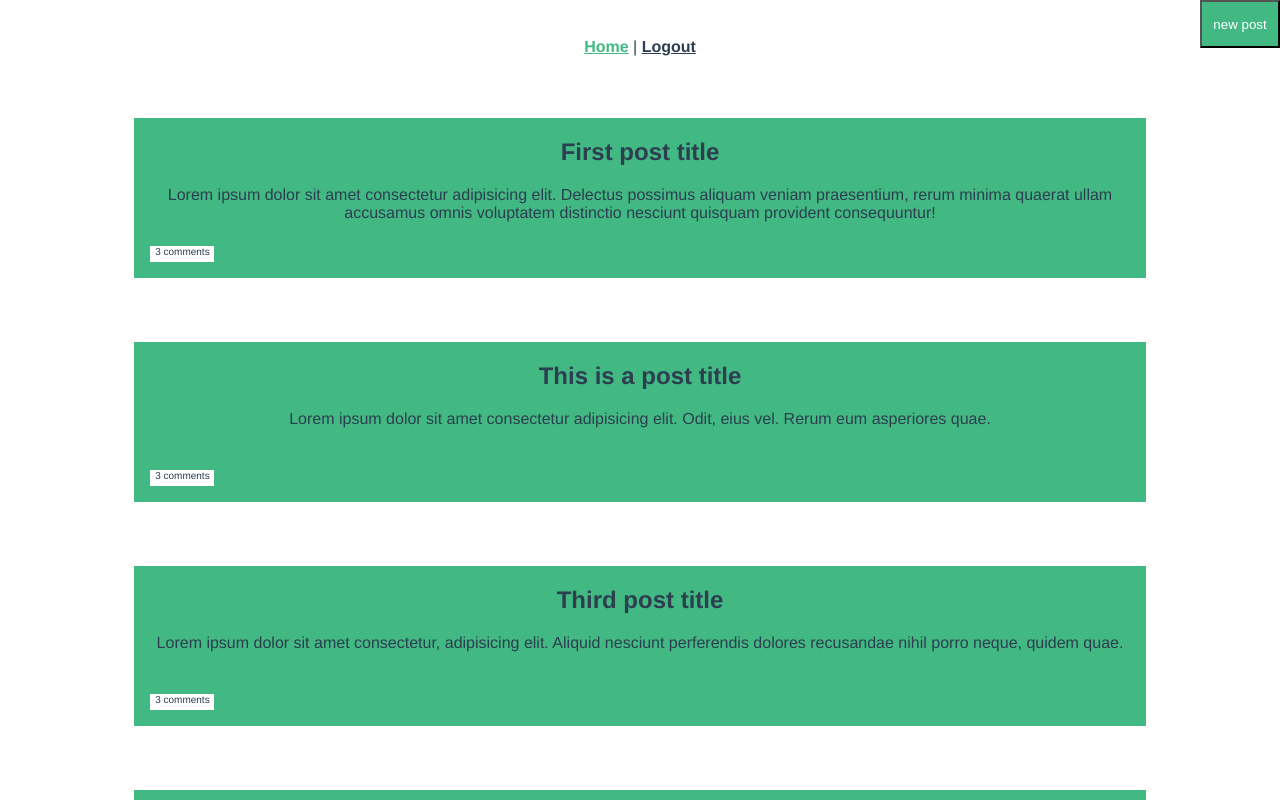
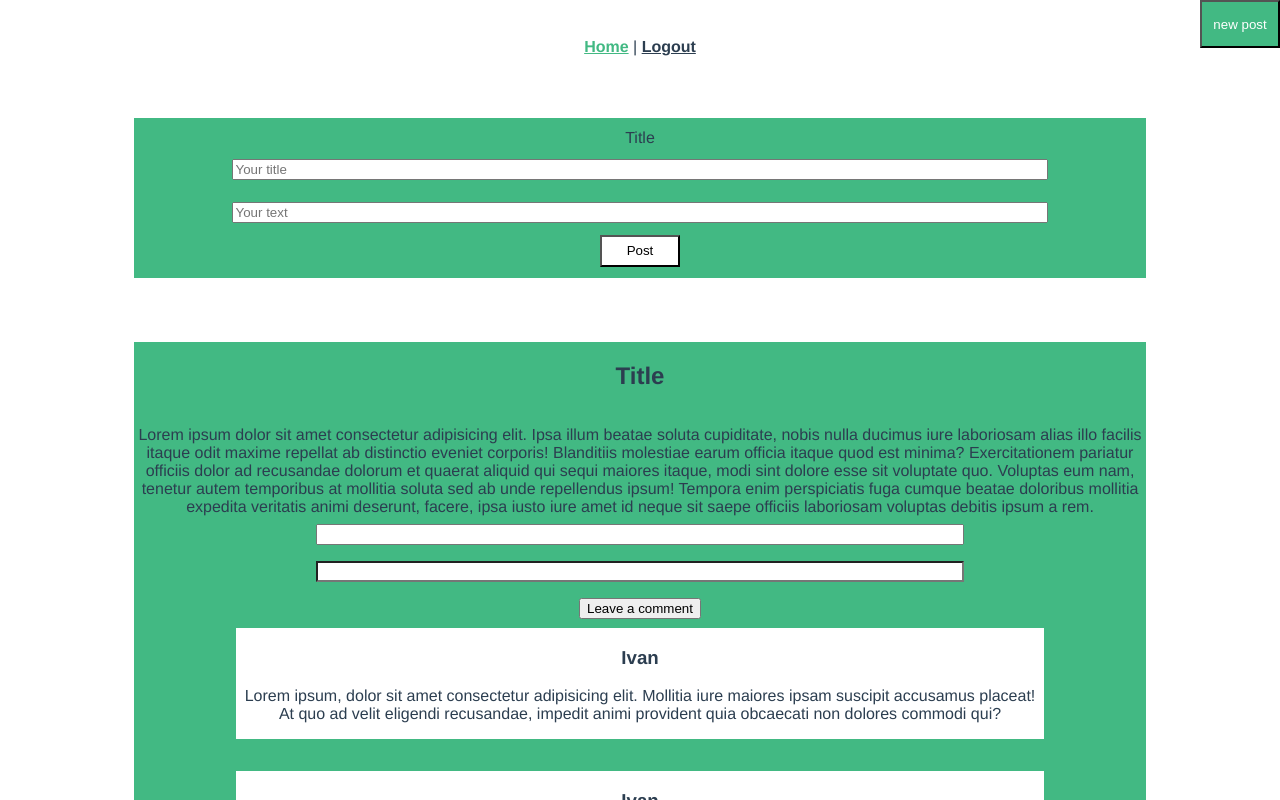
Before and after one commit to bas132828/local_blog, a Vue app: page / in a window 1280 px wide. Both pictures are taken after a click on the button "new post". Shown: the top 800 px of the page. Built offline with nearby package versions, Linux system fonts and the light colour scheme.

Commit message:
components decomposition along with props and event added

```diff
--- a/src/components/Card.vue
+++ b/src/components/Card.vue
@@ -1,30 +1,27 @@
 <template>
-  <div class="card"></div>
+  <div>
+    <div v-for="post in posts" :key="post.id" class="card">
+      <h1>{{ post.title }}</h1>
+      <p>
+        {{ post.message }}
+      </p>
+      <div class="comments-counter">3 comments</div>
+    </div>
+  </div>
 </template>
 
 <script>
 export default {
-  name: "card",
-  // props: {
-  //   msg: String
-  // }
+  props: {
+    posts: {
+      type: Array,
+      required: true,
+    },
+  },
+  // data() {
+  //   return;
+  // },
 };
 </script>
 
-<!-- Add "scoped" attribute to limit CSS to this component only -->
-<style scoped lang="scss">
-h3 {
-  margin: 40px 0 0;
-}
-ul {
-  list-style-type: none;
-  padding: 0;
-}
-li {
-  display: inline-block;
-  margin: 0 10px;
-}
-a {
-  color: #42b983;
-}
-</style>
+<style></style>
--- /dev/null
+++ b/src/components/InputForm.vue
@@ -0,0 +1,71 @@
+<template>
+  <form v-if="show" class="post-form" v-on:submit.prevent="onSubmit">
+    <label for="#text">Title</label>
+    <input
+      type="text"
+      id="title"
+      class="title"
+      placeholder="Your title"
+      v-model="titleMessage"
+      required
+    />
+    <label for="#message"></label>
+    <input
+      type="text"
+      id="message"
+      class="message"
+      placeholder="Your text"
+      required
+      v-model="textMessage"
+    />
+    <button type="submit">Post</button>
+  </form>
+</template>
+
+<script>
+export default {
+  props: {
+    show: Boolean,
+  },
+
+  data() {
+    return {
+      //   show: false, titleMessage: "",
+      textMessage: "",
+      idForPost: 3,
+      posts: [
+        {
+          id: 1,
+          title: "Test title",
+          message:
+            "Lorem ipsum dolor sit amet consectetur adipisicing elit. Delectus possimus aliquam veniam praesentium, rerum minima quaerat ullam!",
+        },
+        {
+          id: 2,
+          title: "Test2 title2",
+          message:
+            "Lorem ipsum dolor elit. Delectus possimus aliquam veniam praesentium, rerum minima quaerat ullam!",
+        },
+      ],
+    };
+  },
+  methods: {
+    addNewPost() {
+      this.posts.push({
+        id: this.idForPost,
+        title: this.titleMessage,
+        message: this.textMessage,
+      });
+      localStorage.setItem("posts", JSON.stringify(this.posts));
+    },
+    onSubmit() {
+      this.addNewPost();
+      this.idForPost++;
+      this.$emit("passPosts", this.posts);
+      // this.show = false;
+    },
+  },
+};
+</script>
+
+<style></style>
--- /dev/null
+++ b/src/components/Post.vue
@@ -0,0 +1,53 @@
+<template>
+  <article class="post">
+    <h1>Title</h1>
+    <p>
+      Lorem ipsum dolor sit amet consectetur adipisicing elit. Ipsa illum beatae
+      soluta cupiditate, nobis nulla ducimus iure laboriosam alias illo facilis
+      itaque odit maxime repellat ab distinctio eveniet corporis! Blanditiis
+      molestiae earum officia itaque quod est minima? Exercitationem pariatur
+      officiis dolor ad recusandae dolorum et quaerat aliquid qui sequi maiores
+      itaque, modi sint dolore esse sit voluptate quo. Voluptas eum nam, tenetur
+      autem temporibus at mollitia soluta sed ab unde repellendus ipsum! Tempora
+      enim perspiciatis fuga cumque beatae doloribus mollitia expedita veritatis
+      animi deserunt, facere, ipsa iusto iure amet id neque sit saepe officiis
+      laboriosam voluptas debitis ipsum a rem.
+    </p>
+    <form class="comment-form">
+      <input type="text" class="comment-form name" />
+      <input type="text" class="comment-form comment" />
+      <button>Leave a comment</button>
+    </form>
+    <div class="comment">
+      <h3>Ivan</h3>
+      <p>
+        Lorem ipsum, dolor sit amet consectetur adipisicing elit. Mollitia iure
+        maiores ipsam suscipit accusamus placeat! At quo ad velit eligendi
+        recusandae, impedit animi provident quia obcaecati non dolores commodi
+        qui?
+      </p>
+    </div>
+    <div class="comment">
+      <h3>Ivan</h3>
+      <p>
+        Lorem ipsum dolor sit amet, consectetur adipisicing elit. Modi, ullam.
+      </p>
+    </div>
+    <div class="comment">
+      <h3>Ivan</h3>
+      <p>
+        Lorem ipsum dolor sit amet.
+      </p>
+    </div>
+  </article>
+</template>
+
+<script>
+export default {
+  data() {
+    return {};
+  },
+};
+</script>
+
+<style></style>
--- a/src/views/Home.vue
+++ b/src/views/Home.vue
@@ -1,109 +1,53 @@
 <template>
   <div class="home">
-    <button class="btn-add-post">new post</button>
+    <button class="btn-add-post" v-on:click="show = !show">new post</button>
     <div class="container">
-      <article class="card">
-        <h1>First post title</h1>
-        <p>
-          Lorem ipsum dolor sit amet consectetur adipisicing elit. Delectus
-          possimus aliquam veniam praesentium, rerum minima quaerat ullam
-          accusamus omnis voluptatem distinctio nesciunt quisquam provident
-          consequuntur!
-        </p>
-        <div class="comments-counter">3 comments</div>
-      </article>
-      <article class="card">
-        <h1>This is a post title</h1>
-        <p>
-          Lorem ipsum dolor sit amet consectetur adipisicing elit. Odit, eius
-          vel. Rerum eum asperiores quae.
-        </p>
-        <div class="comments-counter">3 comments</div>
-      </article>
-      <article class="card">
-        <h1>Third post title</h1>
-        <p>
-          Lorem ipsum dolor sit amet consectetur, adipisicing elit. Aliquid
-          nesciunt perferendis dolores recusandae nihil porro neque, quidem
-          quae.
-        </p>
-        <div class="comments-counter">3 comments</div>
-      </article>
-      <form class="post-form">
-        <label for="#text">Title</label>
-        <input type="text" id="title" class="title" />
-        <label for="#message"></label>
-        <input type="text" id="message" class="message" />
-        <button type="submit">Post</button>
-      </form>
-      <article class="post">
-        <h1>Title</h1>
-        <p>
-          Lorem ipsum dolor sit amet consectetur adipisicing elit. Ipsa illum
-          beatae soluta cupiditate, nobis nulla ducimus iure laboriosam alias
-          illo facilis itaque odit maxime repellat ab distinctio eveniet
-          corporis! Blanditiis molestiae earum officia itaque quod est minima?
-          Exercitationem pariatur officiis dolor ad recusandae dolorum et
-          quaerat aliquid qui sequi maiores itaque, modi sint dolore esse sit
-          voluptate quo. Voluptas eum nam, tenetur autem temporibus at mollitia
-          soluta sed ab unde repellendus ipsum! Tempora enim perspiciatis fuga
-          cumque beatae doloribus mollitia expedita veritatis animi deserunt,
-          facere, ipsa iusto iure amet id neque sit saepe officiis laboriosam
-          voluptas debitis ipsum a rem.
-        </p>
-        <form class="comment-form">
-          <input type="text" class="comment-form name" />
-          <input type="text" class="comment-form comment" />
-          <button>Leave a comment</button>
-        </form>
-        <div class="comment">
-          <h3>Ivan</h3>
-          <p>
-            Lorem ipsum, dolor sit amet consectetur adipisicing elit. Mollitia
-            iure maiores ipsam suscipit accusamus placeat! At quo ad velit
-            eligendi recusandae, impedit animi provident quia obcaecati non
-            dolores commodi qui?
-          </p>
-        </div>
-        <div class="comment">
-          <h3>Ivan</h3>
-          <p>
-            Lorem ipsum dolor sit amet, consectetur adipisicing elit. Modi,
-            ullam.
-          </p>
-        </div>
-        <div class="comment">
-          <h3>Ivan</h3>
-          <p>
-            Lorem ipsum dolor sit amet.
-          </p>
-        </div>
-      </article>
+      <Input-form :show="show" v-on:passPosts="updatePosts($event)" />
+
+      <Card :posts="posts" class="wrapper" />
+      <Post />
     </div>
   </div>
 </template>
+<script>
+// v-for="post in posts" :key="post.id"
 
-<script>
-// @ is an alias to /src
-// import Card from "@/components/Card.vue";
+import Card from "@/components/Card.vue";
+import InputForm from "@/components/InputForm.vue";
+import Post from "@/components/Post.vue";
 
 export default {
   name: "Home",
-  // components: {
-  //   HelloWorld,
-  // },
-  data: () => ({
-    message: [
-      {
-        title: "Test title",
-        message: "test message",
-      },
-    ],
-  }),
+  components: { Card, Post, InputForm },
+  data() {
+    return {
+      show: false,
+      posts: [],
+    };
+  },
+  methods: {
+    showFull(e) {
+      console.log(e.target);
+      // let element = this.$refs;
+      // console.log(element);
+      // $(element).modal("show");
+    },
+    updatePosts(data) {
+      this.posts = data;
+      console.log(this.posts);
+    },
+  },
 };
 </script>
 
-<style lang="scss" scoped>
+<style lang="scss">
+.wrapper {
+  display: flex;
+  justify-content: center;
+  align-items: center;
+  flex-direction: column-reverse;
+}
+
 .comment {
   width: 80%;
   background-color: #fff;
```
